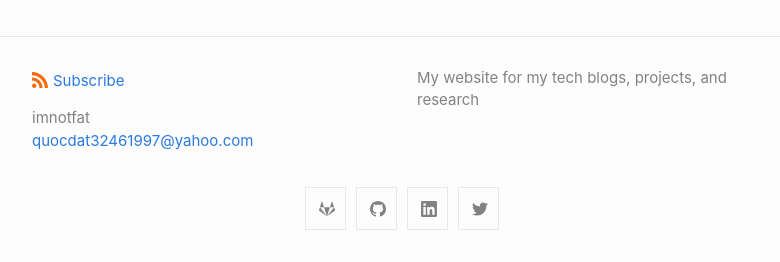
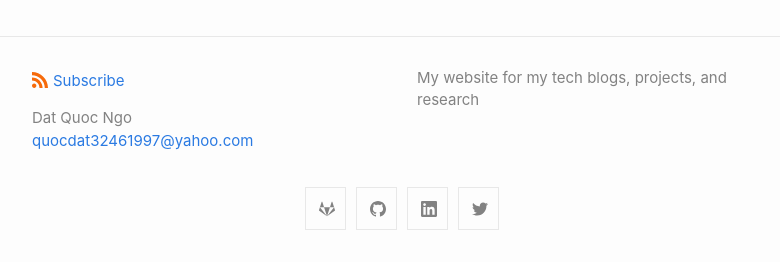
Before and after one commit to quocdat32461997/quocdat32461997.github.io, a Jekyll site: the page built from index.md, in a window 1280 px wide. Shown: the part 1238-1500 px from the top of the page, without its empty margins (238-1018 px from the left). Built offline with Jekyll 4.4.1, drawn with Linux system fonts in a browser that asks for light colours.

Commit message:
Fixed author name

```diff
--- a/_config.yml
+++ b/_config.yml
@@ -1,6 +1,6 @@
 title: quocdat32461997
 author:
-  name: imnotfat
+  name: Dat Quoc Ngo
   email: quocdat32461997@yahoo.com
 description: My website for my tech blogs, projects, and research
 
```
